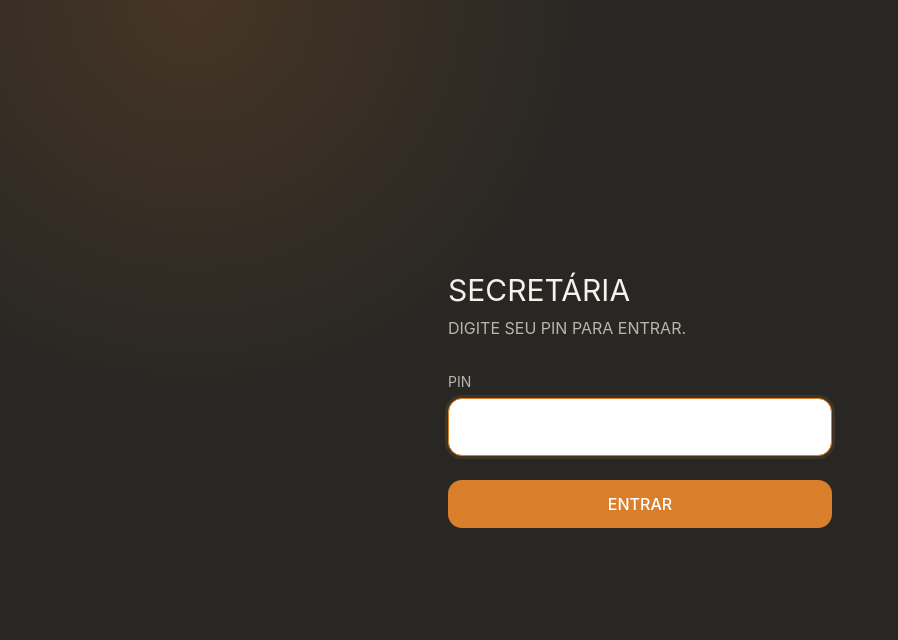
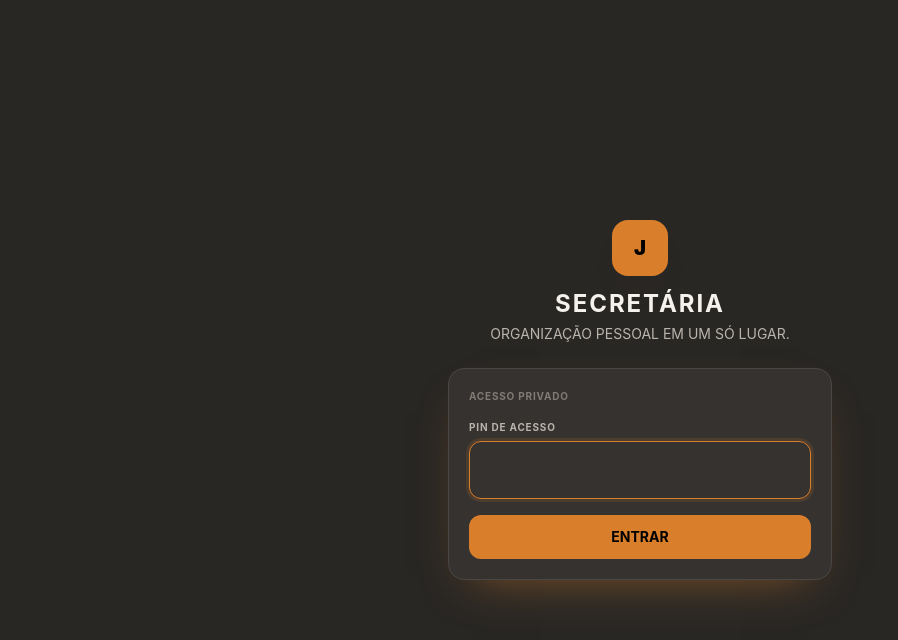
Before and after one commit to gebarbosaa/this_jarvis, a Next.js app: page /login in a window 1280 px wide. Shown: the top 640 px of the page, without its empty margins (0-898 px from the left). Built offline with nearby package versions, Linux system fonts and the light colour scheme; no server answers.

Commit message:
Match Harmony Hub login visual style

```diff
--- a/src/app/(auth)/login/page.tsx
+++ b/src/app/(auth)/login/page.tsx
@@ -2,18 +2,26 @@ import { signIn } from '../actions';
 
 export default function LoginPage({ searchParams }: { searchParams: { erro?: string } }) {
   return (
-    <main className="flex min-h-dvh flex-col justify-center px-6 py-12">
-      <div className="mx-auto w-full max-w-sm">
-        <h1 className="font-display text-3xl text-ink">Secretária</h1>
-        <p className="mt-2 text-ink-soft">Digite seu PIN para entrar.</p>
+    <main className="flex min-h-dvh items-center justify-center bg-paper px-4 py-8">
+      <div className="w-full max-w-sm space-y-6">
+        <div className="flex flex-col items-center gap-3 text-center">
+          <span className="gradient-primary flex h-14 w-14 items-center justify-center rounded-2xl text-xl font-black text-black shadow-elegant">J</span>
+          <div>
+            <h1 className="label-caps text-2xl tracking-[0.2em] text-ink">SECRETÁRIA</h1>
+            <p className="mt-1 text-sm text-ink-soft">ORGANIZAÇÃO PESSOAL EM UM SÓ LUGAR.</p>
+          </div>
+        </div>
+
+        <div className="rounded-2xl border border-border bg-card p-5 shadow-elegant">
+          <p className="label-caps mb-4 text-[10px] text-ink-faint">ACESSO PRIVADO</p>
           {searchParams.erro && (
-          <p className="mt-6 rounded-card border border-clay/40 bg-clay-light px-4 py-3 text-sm text-clay">
+            <p className="mb-4 rounded-xl border border-clay/40 bg-clay-light px-4 py-3 text-sm text-clay">
               {searchParams.erro}
             </p>
           )}
-        <form action={signIn} className="mt-8 flex flex-col gap-4">
+          <form action={signIn} className="flex flex-col gap-4">
             <label className="flex flex-col gap-1.5">
-            <span className="text-sm text-ink-soft">PIN</span>
+              <span className="label-caps text-[10px] text-ink-soft">PIN DE ACESSO</span>
               <input
                 type="password"
                 name="pin"
@@ -23,13 +31,14 @@ export default function LoginPage({ searchParams }: { searchParams: { erro?: str
                 required
                 autoComplete="off"
                 autoFocus
-              className="rounded-card border border-border bg-white px-4 py-3 text-center text-2xl tracking-[0.5em] text-ink outline-none focus:border-pine"
+                className="w-full rounded-xl border border-input bg-secondary px-4 py-3 text-center text-2xl tracking-[0.5em] text-ink outline-none"
               />
             </label>
-          <button type="submit" className="mt-2 rounded-card bg-pine px-4 py-3 font-medium text-white transition-colors active:bg-pine-dark">
-            Entrar
+            <button type="submit" className="gradient-primary shadow-elegant w-full rounded-xl px-4 py-3 text-sm font-bold text-black transition-transform active:scale-[0.98]">
+              ENTRAR
             </button>
           </form>
+        </div>
       </div>
     </main>
   );
```
Lines whose indentation alone changed are shown as unchanged.
